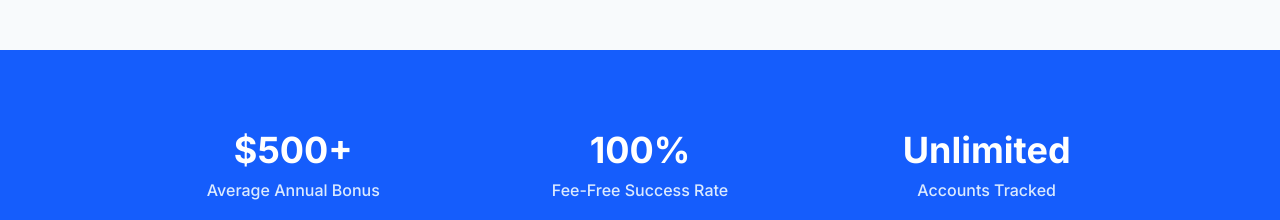
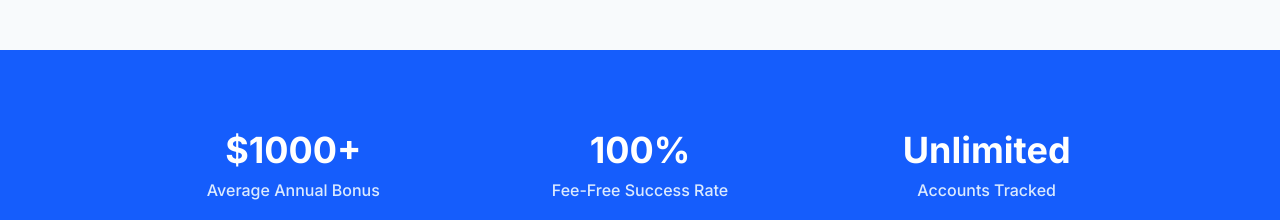
Before and after one commit to tksccoe/bank-churn-tracker, a Next.js app: page / in a window 1280 px wide. Shown: the part 2440-2660 px from the top of the page. Built offline with nearby package versions, Linux system fonts and the light colour scheme; no server answers.

Commit message:
feat: update average annual bonus amount to $1000+

```diff
--- a/src/app/page.tsx
+++ b/src/app/page.tsx
@@ -175,7 +175,7 @@ export default function LandingPage() {
         <div className="max-w-5xl mx-auto px-4">
           <div className="grid grid-cols-1 md:grid-cols-3 gap-12 text-center">
             <div>
-              <p className="text-4xl font-bold mb-2">$500+</p>
+              <p className="text-4xl font-bold mb-2">$1000+</p>
               <p className="text-blue-100 font-medium">Average Annual Bonus</p>
             </div>
             <div>
```
